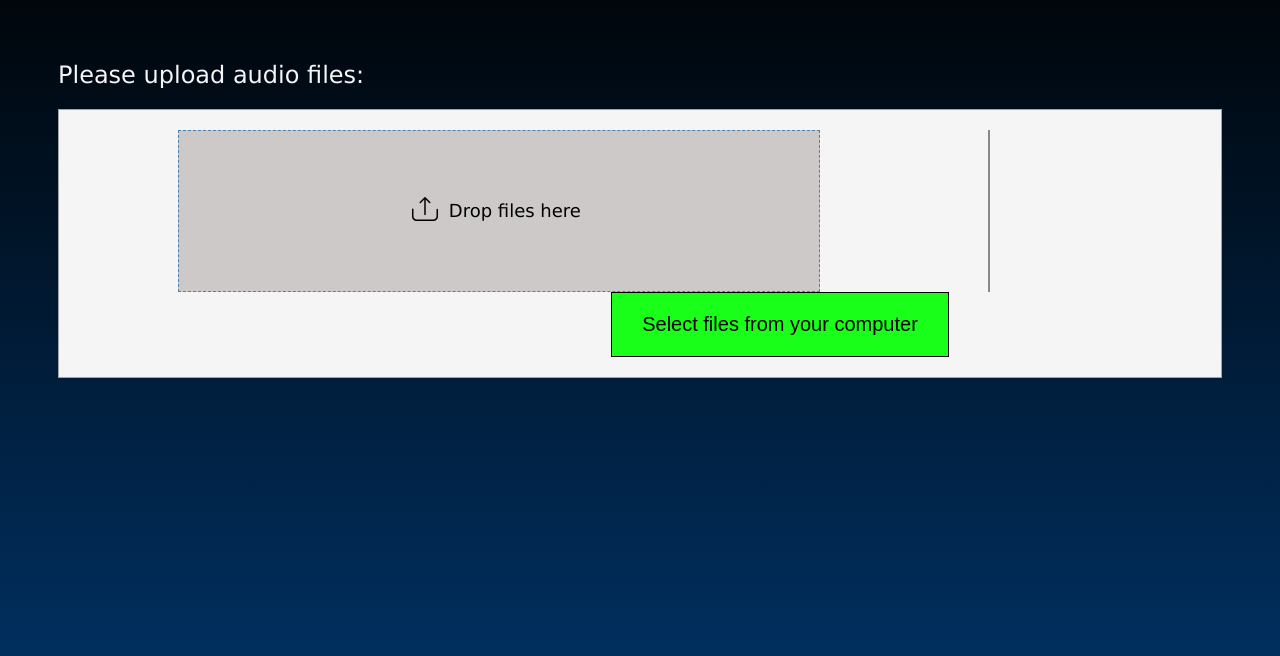
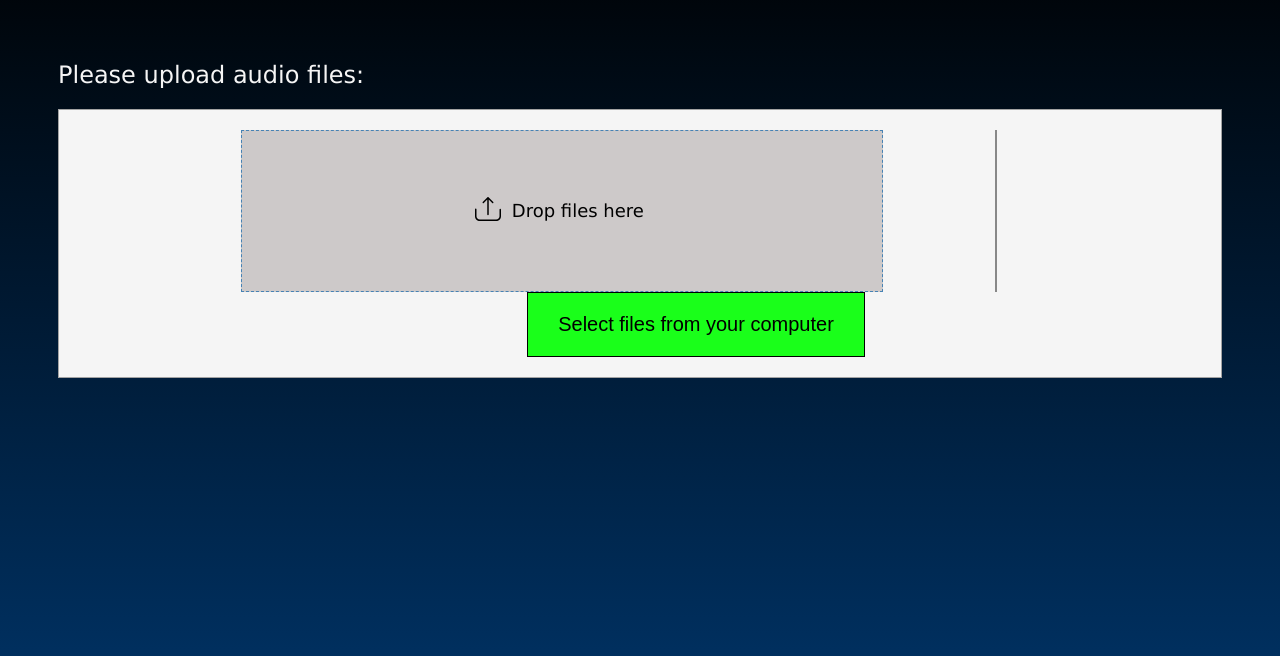
Before and after one commit to kunalj1994/SpeechToTextAPI, a website: page views/index.html in a window 1280 px wide. Shown: the part 88-744 px from the top of the page. Drawn offline with Linux system fonts and the light colour scheme.

Commit message:
stylng changes

```diff
--- a/public/app/controllers/masterController.js
+++ b/public/app/controllers/masterController.js
@@ -74,7 +74,6 @@ app.controller('masterCtrl', function($scope, Upload, masterService, $q, $timeou
 				$scope.enablePrediction = true;
 			}, 1500);
 		});
-		// calculatePolarity();
 	}
 
 	function mergeArrays(arr1, arr2){
--- a/public/stylesheets/main.css
+++ b/public/stylesheets/main.css
@@ -60,7 +60,7 @@ body {
 
 .upload{
     display: inline-block;
-    margin-left: 20em;
+    margin-left: 8em;
 }
 
 .upload-icon{
@@ -80,10 +80,10 @@ body {
 
 .drag-drop{
     display: inline-block;
-    padding-right: 12em;
+    padding-right: 8em;
     border-right: 2px solid rgba(64, 64, 64, 0.6);
     line-height: 160px;
-    margin-left: -8em;
+    margin-left: -3em;
 
     /* border-radius: 20px; */
 }
```
